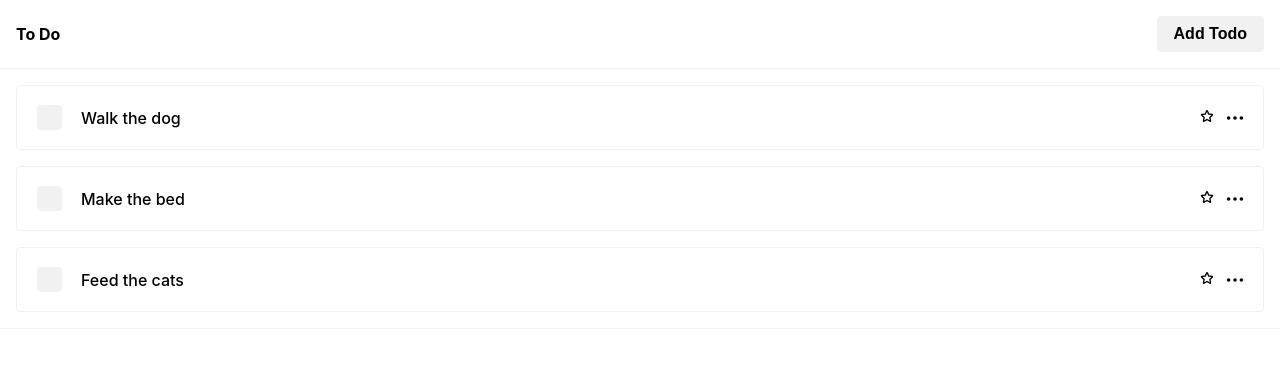
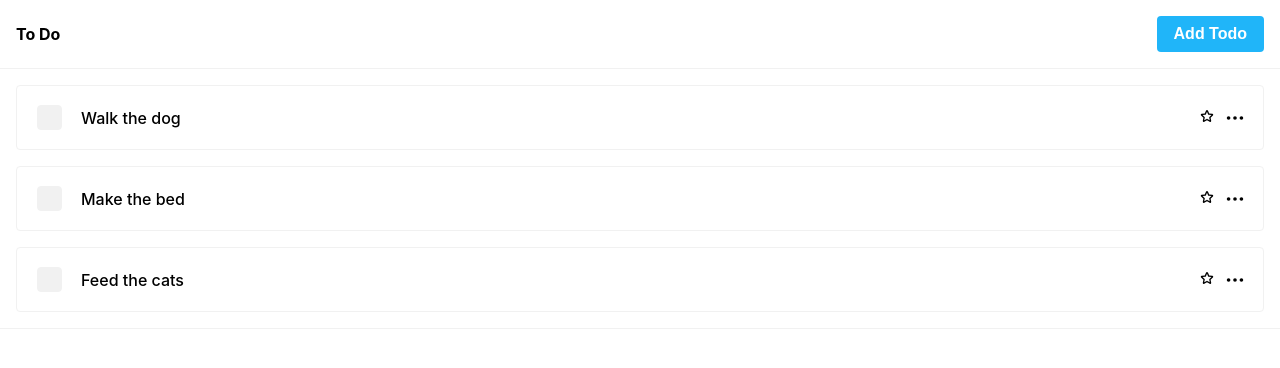
Before and after one commit to kohgpat/todos, a React (Create React App) app: page / in a window 1280 px wide. In both pictures the pointer is over the button "Add Todo". Shown: the top 368 px of the page. Built offline with nearby package versions, Linux system fonts and the light colour scheme.

Commit message:
Add :hover, :focus and :active styles for Button

```diff
--- a/src/components/Button/index.module.css
+++ b/src/components/Button/index.module.css
@@ -9,6 +9,17 @@
   color: #000;
 }
 
+.button:hover,
+.button:focus {
+  background-color: #20B5F9;
+  color: #ffffff;
+}
+
+.button:active {
+  background-color: #1daafa;
+  color: #ffffff;
+}
+
 .buttonDisabled {
   cursor: not-allowed;
   color: #999;
```
